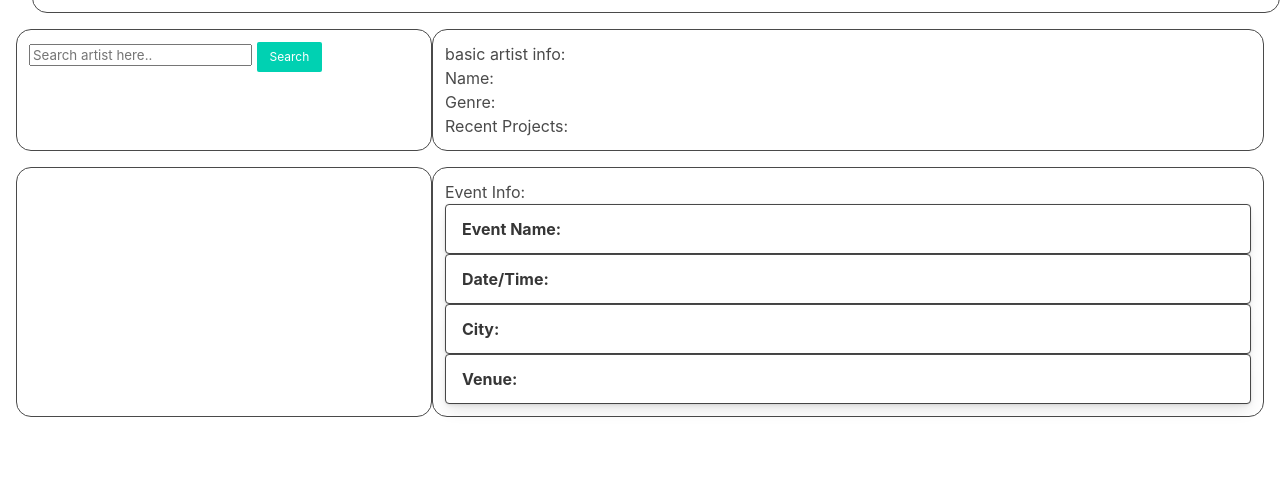
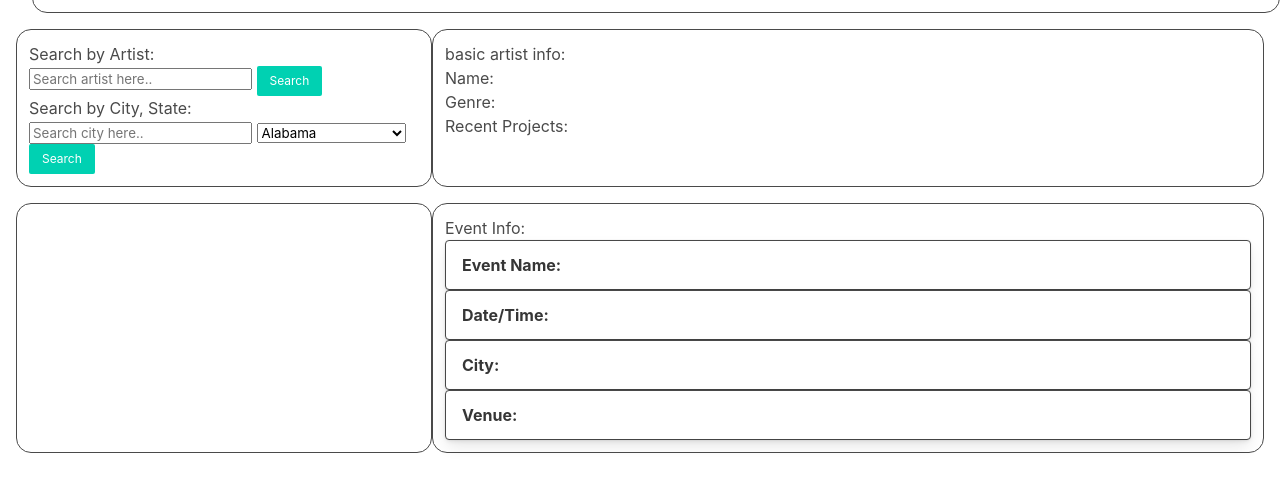
Before and after one commit to ThaDarkLord/event-tracker, a plain HTML site: page index.html in a window 1280 px wide. Shown: the part 206-698 px from the top of the page. Drawn offline with nearby package versions, Linux system fonts and the light colour scheme.

Commit message:
added form event listeners that pull event data based on user submissions

```diff
--- a/assets/js/script.js
+++ b/assets/js/script.js
@@ -1,16 +1,26 @@
-var submitBtn = document.getElementById('submitBtn')
+var artistForm = document.getElementById('artist-search')
+var artistInput = document.getElementById(`artist-input`)
+var cityStateForm = document.getElementById(`city-state-search`)
+var cityInput = document.getElementById(`city-input`)
+var stateInput = document.getElementById(`state-input`)
 var eName = document.getElementById('eName');
-var eDateTime = doucment.getElementById('eDateTime');
+var eDateTime = document.getElementById('eDateTime');
 var eCity = document.getElementById('eCity');
 var eVenue = document.getElementById('eVenue');
 var artName = document.getElementById('artName');
 var artGenre = document.getElementById('artGenre');
 var artRecent = document.getElementById('artRecent');
-
 var ticketMasterKey = `6Y9ApEUv7D1XBXY1QjDD3Y6TwozbNAik`
-var artistEvents = `https://app.ticketmaster.com/discovery/v2/events?apikey=${ticketMasterKey}&keyword=J.%20Cole=*&sort=date,asc&classificationName=music`
 // TODO: If time permits add city search functionality
 // var cityEvents = `https://app.ticketmaster.com/discovery/v2/events?apikey=${ticketMasterKey}&locale=*&sort=date,asc&city=Dallas&stateCode=TX&classificationName=music`
+
+function artistSearch(event) {
+    event.preventDefault();
+
+    var searchedArtist= artistInput.value.trim()
+    console.log(searchedArtist);
+    var artistEvents = `https://app.ticketmaster.com/discovery/v2/events?apikey=${ticketMasterKey}&keyword=${searchedArtist}&locale=*&sort=date,asc&classificationName=music`
+
 
     fetch(artistEvents)
     .then(function (response) {
@@ -19,6 +29,27 @@ fetch(artistEvents)
     .then(function (data) {
         console.log(data);
     })
+}
+
+function cityStateSearch(event) {
+    event.preventDefault();
+
+    var searchedCity= cityInput.value.trim()
+    console.log(searchedCity);
+    var selectedState= stateInput.value
+    console.log(selectedState);
+    var locationEvents = `https://app.ticketmaster.com/discovery/v2/events?apikey=6Y9ApEUv7D1XBXY1QjDD3Y6TwozbNAik&locale=*&sort=date,asc&city=${searchedCity}&stateCode=${selectedState}&classificationName=music`
+
+
+    fetch(locationEvents)
+    .then(function (response) {
+        return response.json()
+    })
+    .then(function (data) {
+        console.log(data);
+    })
+}
+
 
 // TODO: If time permits add city search functionality
 // fetch(cityEvents)
@@ -28,3 +59,6 @@ fetch(artistEvents)
 // .then(function (data) {
 //     console.log(data);
 // })
+
+artistForm.addEventListener(`submit`, artistSearch)
+cityStateForm.addEventListener(`submit`, cityStateSearch)
--- a/index.html
+++ b/index.html
@@ -23,8 +23,69 @@
               </section>
         </article>
             <div class="column is-4">
-                <input type="text" placeholder="Search artist here..">
-                <button id="submitBtn" class="button is-small is-primary">Search</button>
+              <h2>Search by Artist:</h2>
+              <form id ="artist-search">
+                <input type="text" id="artist-input" placeholder="Search artist here..">
+                <button type="submit" class="button is-small is-primary">Search</button>
+              </form>
+              <h2>Search by City, State:</h2>
+              <form id ="city-state-search">
+                <input type="text" id="city-input" placeholder="Search city here..">
+                <select id="state-input">
+                  <option value="AL">Alabama</option>
+                  <option value="AK">Alaska</option>
+                  <option value="AZ">Arizona</option>
+                  <option value="AR">Arkansas</option>
+                  <option value="CA">California</option>
+                  <option value="CO">Colorado</option>
+                  <option value="CT">Connecticut</option>
+                  <option value="DE">Delaware</option>
+                  <option value="DC">District Of Columbia</option>
+                  <option value="FL">Florida</option>
+                  <option value="GA">Georgia</option>
+                  <option value="HI">Hawaii</option>
+                  <option value="ID">Idaho</option>
+                  <option value="IL">Illinois</option>
+                  <option value="IN">Indiana</option>
+                  <option value="IA">Iowa</option>
+                  <option value="KS">Kansas</option>
+                  <option value="KY">Kentucky</option>
+                  <option value="LA">Louisiana</option>
+                  <option value="ME">Maine</option>
+                  <option value="MD">Maryland</option>
+                  <option value="MA">Massachusetts</option>
+                  <option value="MI">Michigan</option>
+                  <option value="MN">Minnesota</option>
+                  <option value="MS">Mississippi</option>
+                  <option value="MO">Missouri</option>
+                  <option value="MT">Montana</option>
+                  <option value="NE">Nebraska</option>
+                  <option value="NV">Nevada</option>
+                  <option value="NH">New Hampshire</option>
+                  <option value="NJ">New Jersey</option>
+                  <option value="NM">New Mexico</option>
+                  <option value="NY">New York</option>
+                  <option value="NC">North Carolina</option>
+                  <option value="ND">North Dakota</option>
+                  <option value="OH">Ohio</option>
+                  <option value="OK">Oklahoma</option>
+                  <option value="OR">Oregon</option>
+                  <option value="PA">Pennsylvania</option>
+                  <option value="RI">Rhode Island</option>
+                  <option value="SC">South Carolina</option>
+                  <option value="SD">South Dakota</option>
+                  <option value="TN">Tennessee</option>
+                  <option value="TX">Texas</option>
+                  <option value="UT">Utah</option>
+                  <option value="VT">Vermont</option>
+                  <option value="VA">Virginia</option>
+                  <option value="WA">Washington</option>
+                  <option value="WV">West Virginia</option>
+                  <option value="WI">Wisconsin</option>
+                  <option value="WY">Wyoming</option>
+                </select>
+                <button type="submit" class="button is-small is-primary">Search</button>
+              </form>
             </div>
        <!-- the section below is for the artist basic information -->
         <section class="column is-8 ">
```
Lines whose indentation alone changed are shown as unchanged.
